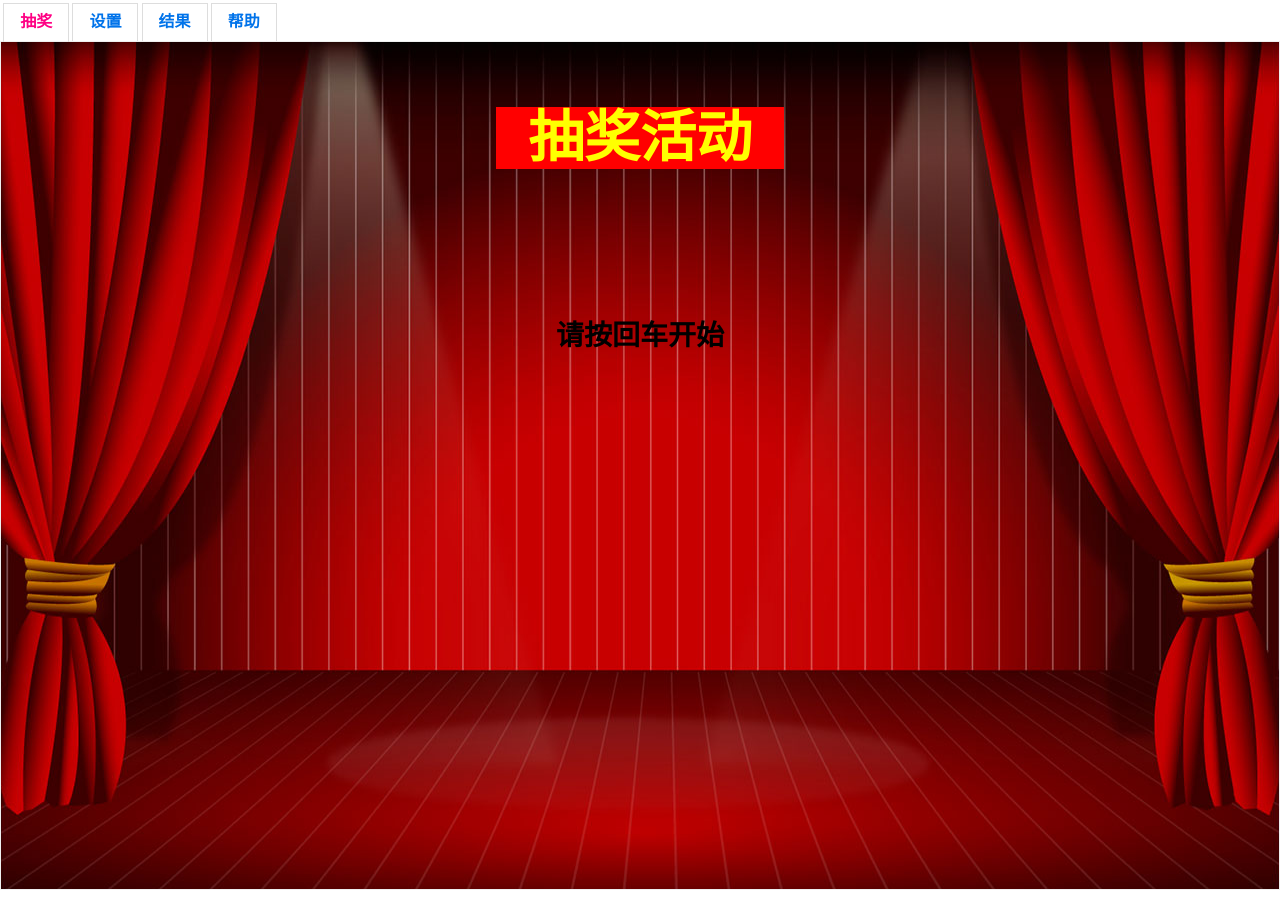
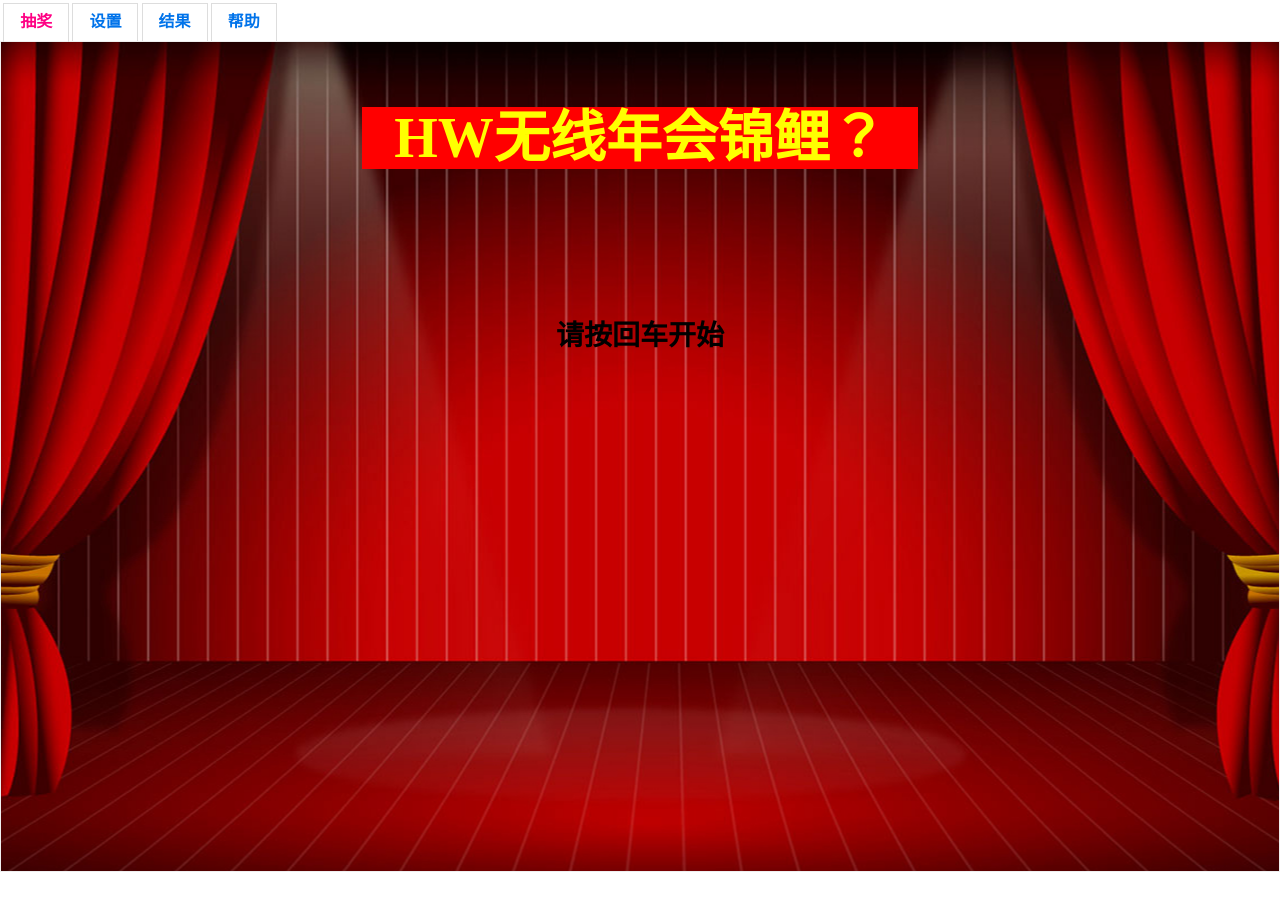
Before and after one commit to liushaofeng89/blog, a Jekyll site: the page 2019/index.html, which Jekyll copies as it is, in a window 1280 px wide. Built offline with Jekyll 4.4.1, drawn with Linux system fonts in a browser that asks for light colours.

Commit message:
更新效果

```diff
--- a/2019/index.html
+++ b/2019/index.html
@@ -17,7 +17,7 @@
 			margin:0;
 			padding:0;
 			width:100%;
-			height:97%;
+			height:96%;
 			}
         table {
             margin: 12px auto;
@@ -80,7 +80,6 @@
             width: 640px;
             text-align: center;
             background: #ff3;
-            border: 6px solid #03f;
         }
 
         #current_step {
@@ -179,7 +178,7 @@
 			</ul>
 
 			<div id="tabs-1" style="background: url(&quot;images/2.jpg&quot;) center center no-repeat;" class="ui-tabs-panel ui-widget-content ui-corner-bottom">
-				<h1 id="event_title"><span>抽奖活动</span></h1>
+				<h1 id="event_title"><span>HW无线年会锦鲤？</span></h1>
 
 				<div id="rotate_div" style="display: block;">
 					<div><span id="current_step" style="display: none;">一等奖(1个)</span></div>
@@ -192,8 +191,8 @@
 			<!-- /#tabs-1 -->
 
 			<div id="tabs-2" style="background: #fff;" class="ui-tabs-panel ui-widget-content ui-corner-bottom ui-tabs-hide">
-				<label>活动标题</label>
-				<div><input type="text" name="title" value="抽奖活动"></div>
+				<label>HW无线年会锦鲤？</label>
+				<div><input type="text" name="title" value="HW无线年会锦鲤？"></div>
 
 				<label>奖项设置</label>
 				<div>每行一个奖项, 格式为竖线分隔的: 奖项名|数量|每次抽几个|奖品</div>
```
Also changed, not shown: 2019/images/2.jpg.
